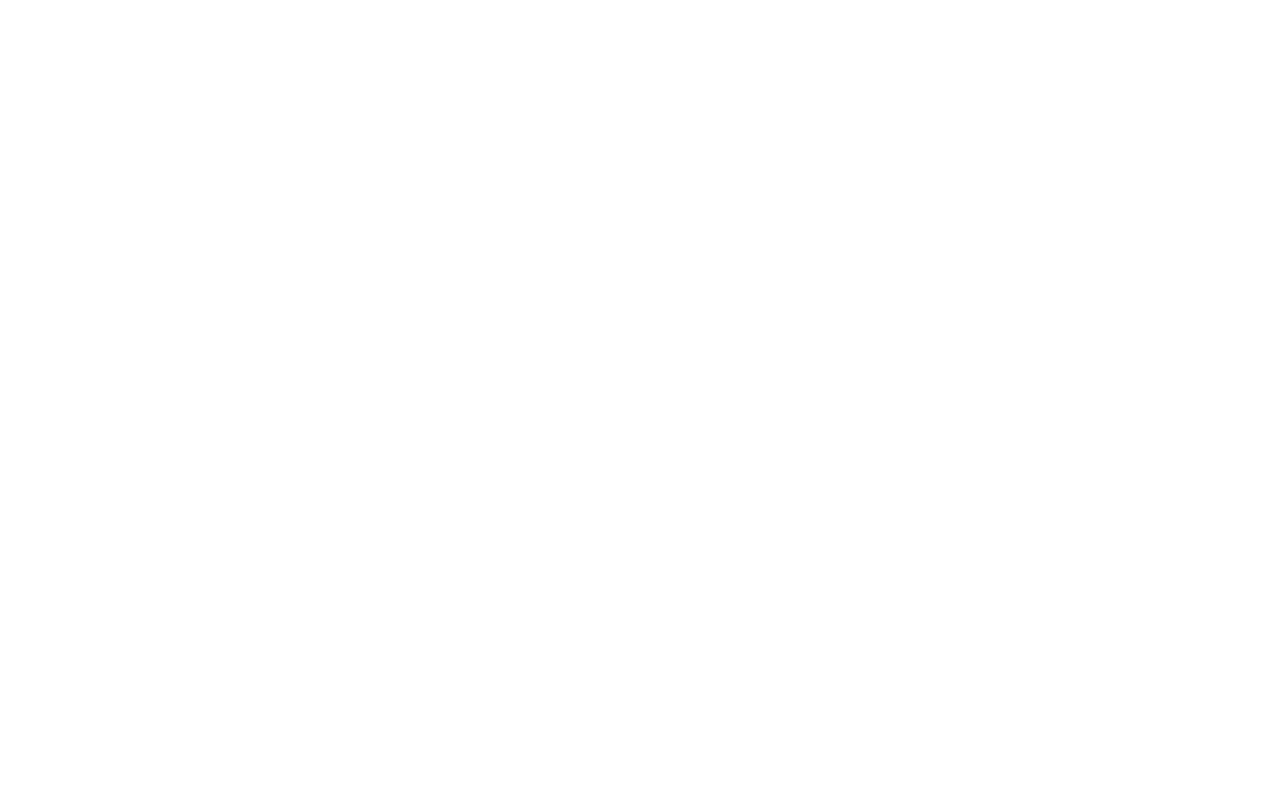
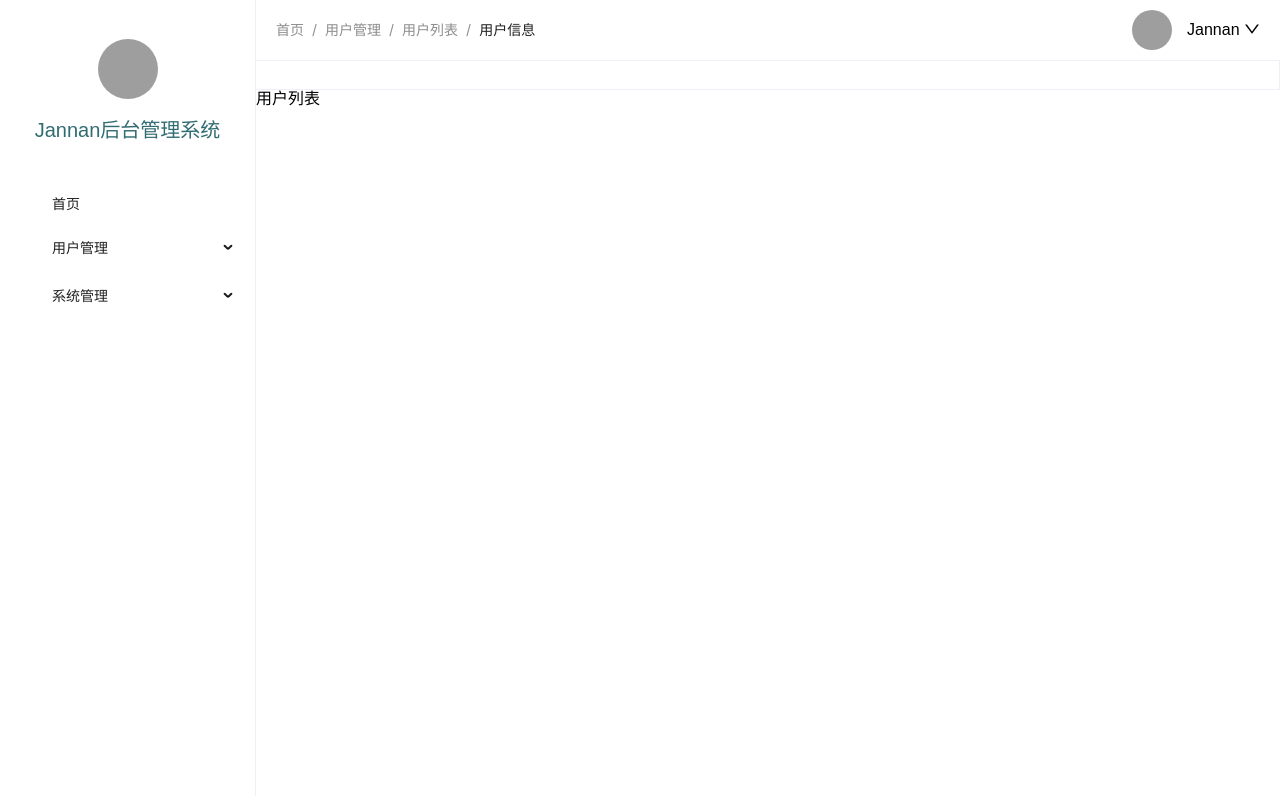
Before and after one commit to LXJ0000/vue_admin, a Vue app: page /admin/user_list in a window 1280 px wide. Before the commit this address had no page. Built offline with nearby package versions, Linux system fonts and the light colour scheme; grey boxes are pictures that could not be loaded; a web font is replaced by a local one.

Commit message:
侧边栏菜单点击功能

```diff
--- a/src/assets/css/iconfont.css
+++ b/src/assets/css/iconfont.css
@@ -1,8 +1,8 @@
 @font-face {
     font-family: "iconfont"; /* Project id 4267851 */
-    src: url('//at.alicdn.com/t/c/font_4267851_6wh54s0nojs.woff2?t=1695901348337') format('woff2'),
-    url('//at.alicdn.com/t/c/font_4267851_6wh54s0nojs.woff?t=1695901348337') format('woff'),
-    url('//at.alicdn.com/t/c/font_4267851_6wh54s0nojs.ttf?t=1695901348337') format('truetype');
+    src: url('//at.alicdn.com/t/c/font_4267851_zqdhp8i9qq.woff2?t=1695968786308') format('woff2'),
+    url('//at.alicdn.com/t/c/font_4267851_zqdhp8i9qq.woff?t=1695968786308') format('woff'),
+    url('//at.alicdn.com/t/c/font_4267851_zqdhp8i9qq.ttf?t=1695968786308') format('truetype');
 }
 
 .iconfont {
@@ -11,6 +11,10 @@
     font-style: normal;
     -webkit-font-smoothing: antialiased;
     -moz-osx-font-smoothing: grayscale;
+}
+
+.icon-xitong:before {
+    content: "\e67c";
 }
 
 .icon-xiala:before {
--- a/src/components/layout/aside/aside_menu.vue
+++ b/src/components/layout/aside/aside_menu.vue
@@ -1,6 +1,8 @@
 <script setup>
 import {reactive, ref} from "vue";
+import {useRouter} from "vue-router";
 
+const router = useRouter()
 const selectedKeys = ref(['1'])
 const data = reactive({
   menuList: [
@@ -20,47 +22,75 @@
         {
           id: 3,
           title: "用户列表", // 菜单名称
-          name: "home", // 路由名称
+          icon: "icon-list",
+          name: "user_list", // 路由名称
+        },
+      ],
     },
     {
       id: 4,
-          title: "用户创建", // 菜单名称
-          name: "home", // 路由名称
+      icon: "icon-xitong ", // icon图标
+      title: "系统管理", // 菜单名称
+      name: "system", // 路由名称
+      children: [
+        {
+          id: 5,
+          title: "系统信息", // 菜单名称
+          icon: "icon-shezhi",
+          name: "system_info", // 路由名称
         },
       ],
     },
+
   ]
 })
+
+const goto = (obj) =>{
+  router.push({
+    name:obj.key,
+  })
+}
 
 </script>
 
 <template>
+
+  <a-config-provider
+      :theme="{
+      token: {
+        colorPrimary: '#316C72',
+      },
+    }"
+  >
+
     <a-menu
         v-model:selectedKeys="selectedKeys"
         mode="inline"
         :inline-collapsed="false"
         style="min-height: 77vh"
+        @click="goto"
     >
-    <template v-for="menu in data.menuList" :key="menu.id">
-
-      <a-menu-item :key="menu.id" v-if="menu.children.length === 0">
+      <template v-for="menu in data.menuList" :key="menu.name">
+        <a-menu-item :key="menu.name" v-if="menu.children.length === 0">
           <template #icon>
             <i :class="'iconfont '+menu.icon"></i>
           </template>
           <span>{{ menu.title }}</span>
-
         </a-menu-item>
-
-      <a-sub-menu :key="menu.id" v-else>
+        <a-sub-menu :key="menu.name" v-else>
           <template #icon>
             <i :class="'iconfont '+menu.icon"></i>
           </template>
           <template #title>{{ menu.title }}</template>
-        <a-menu-item v-for="sub_menu in menu.children" :key="sub_menu.id">{{ sub_menu.title }}</a-menu-item>
+          <a-menu-item v-for="sub_menu in menu.children" :key="sub_menu.name">
+            <template #icon>
+              <i :class="'iconfont '+sub_menu.icon"></i>
+            </template>
+            <span>{{ sub_menu.title }}</span>
+          </a-menu-item>
         </a-sub-menu>
+      </template>
+    </a-menu>
+  </a-config-provider>
 
 </template>
-
-
-  </a-menu>
-</template>
--- a/src/router/index.js
+++ b/src/router/index.js
@@ -6,12 +6,29 @@
         {
             path: "/admin/",
             name: "admin",
-            component: () => import('../views/admin/admin.vue')
+            component: () => import('@/views/admin/admin.vue'),
+            children:[
+                {
+                    path: "home/",
+                    name: "home",
+                    component: () => import('@/views/admin/home/home.vue'),
+                },
+                {
+                    path: "user_list/",
+                    name: "user_list",
+                    component: () => import('@/views/admin/user/user_list.vue'),
+                },
+                {
+                    path: "system_info/",
+                    name: "system_info",
+                    component: () => import('@/views/admin/system/system_info.vue'),
+                },
+            ]
         },
         {
             path: "/login/",
             name: "login",
-            component: () => import('../views/login.vue')
+            component: () => import('@/views/login.vue')
 
         },
     ]
--- a/src/views/admin/admin.vue
+++ b/src/views/admin/admin.vue
@@ -29,7 +29,9 @@
       </div>
 
       <div class="tabs"></div>
-      <main></main>
+      <main>
+        <router-view></router-view>
+      </main>
     </div>
 
   </div>
--- /dev/null
+++ b/src/views/admin/home/home.vue
@@ -0,0 +1,12 @@
+<script setup>
+
+</script>
+
+<template>
+  <div>首页</div>
+
+</template>
+
+<style scoped lang="scss">
+
+</style>
--- /dev/null
+++ b/src/views/admin/system/system_info.vue
@@ -0,0 +1,11 @@
+<script setup>
+
+</script>
+
+<template>
+  <div>系统配置</div>
+</template>
+
+<style scoped lang="scss">
+
+</style>
--- /dev/null
+++ b/src/views/admin/user/user_list.vue
@@ -0,0 +1,12 @@
+<script setup>
+
+</script>
+
+<template>
+  <div>用户列表</div>
+
+</template>
+
+<style scoped lang="scss">
+
+</style>
```
Lines whose indentation alone changed are shown as unchanged.
